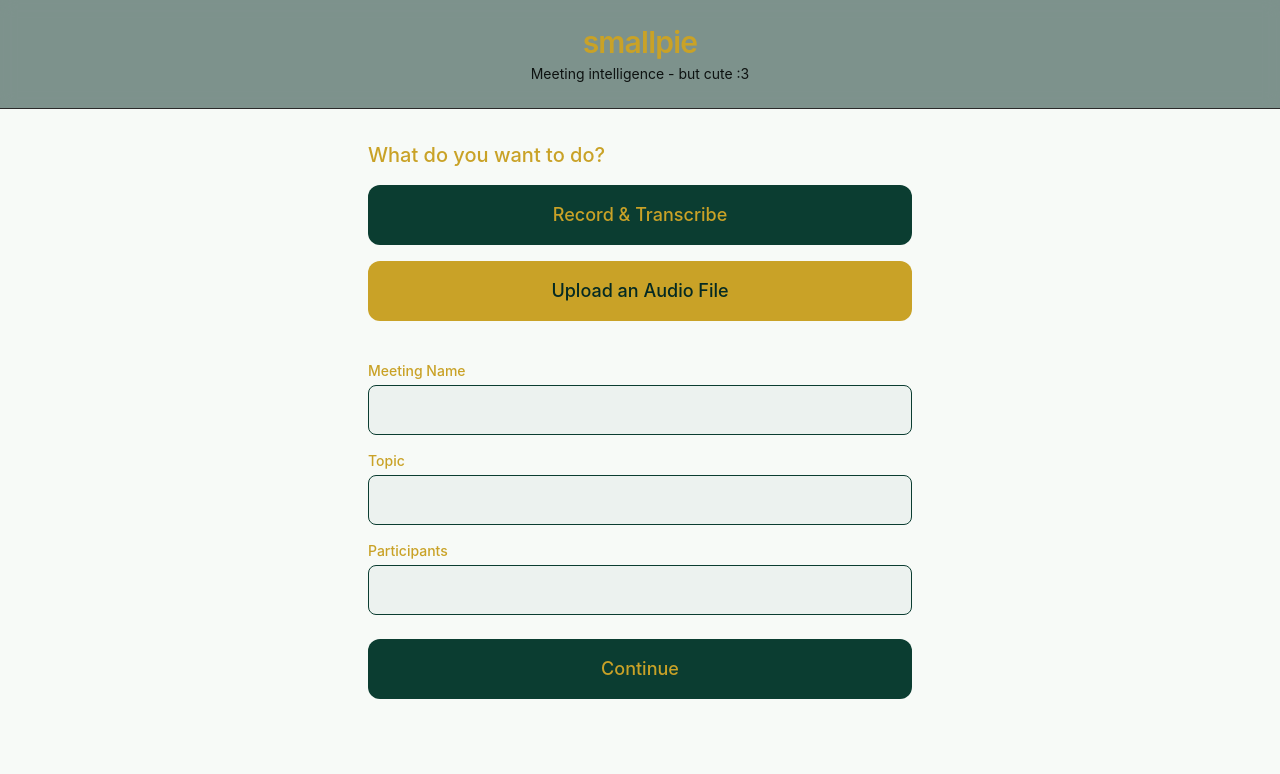
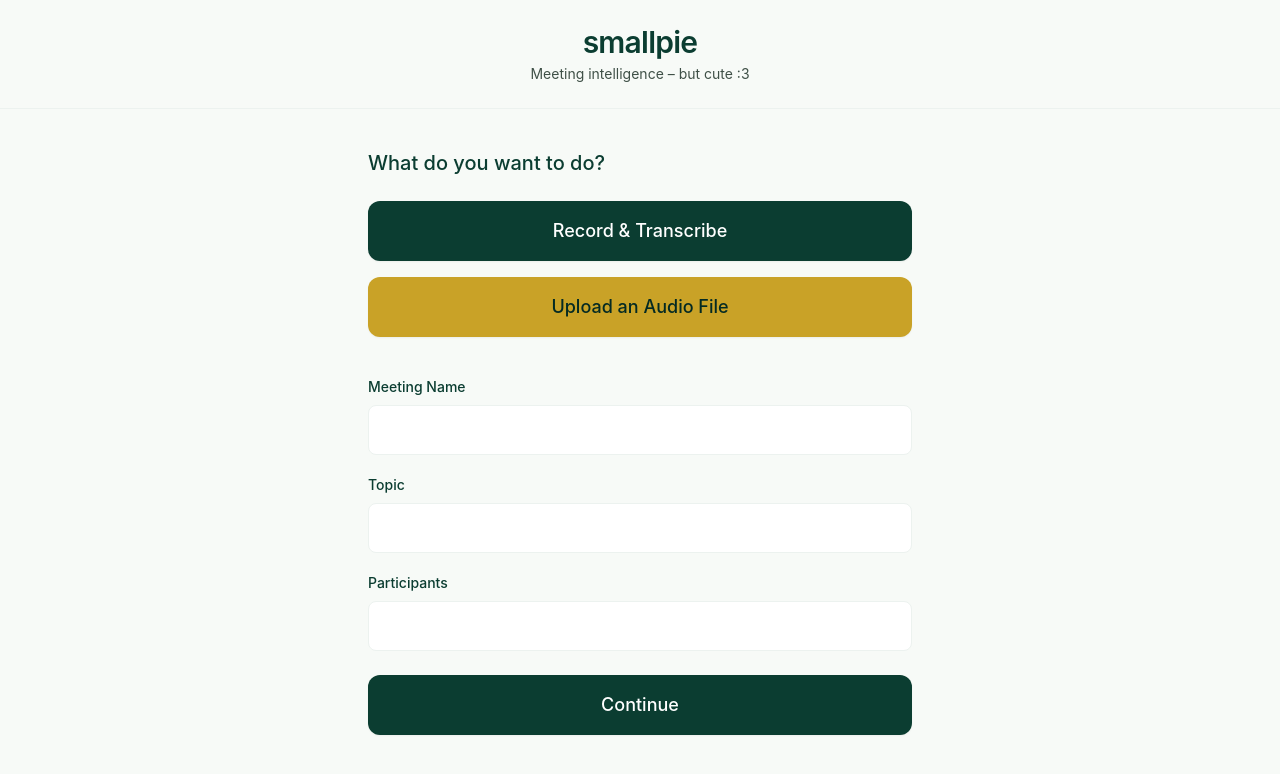
Before and after one commit to deshev-tds/smallpie, a React app: page frontend/index.html in a window 1280 px wide. Both pictures are taken after a click on the button "Record & Transcribe". Built offline with nearby package versions, Linux system fonts and the light colour scheme.

Commit message:
design changes

```diff
--- a/frontend/index.html
+++ b/frontend/index.html
@@ -1,74 +1,82 @@
 <body class="bg-bg text-text font-sans min-h-screen flex flex-col">
-  <header class="py-6 border-b border-[#2a2a2a] bg-forestDark/50 backdrop-blur">
+
+  <!-- Header -->
+  <header class="py-6 border-b border-bgSubtle bg-bg">
     <div class="max-w-xl mx-auto text-center px-4">
-      <h1 class="text-3xl font-semibold tracking-tight text-gold">smallpie</h1>
-      <p class="text-sm text-goldLight mt-1">
-        Meeting intelligence - but cute :3
-      </p>
+      <h1 class="text-3xl font-semibold tracking-tight text-forest">smallpie</h1>
+      <p class="text-sm text-textMuted mt-1">Meeting intelligence – but cute :3</p>
     </div>
   </header>
 
-  <main class="flex-1 max-w-xl mx-auto w-full px-4 py-8 space-y-10">
+  <!-- MAIN -->
+  <main class="flex-1 max-w-xl mx-auto w-full px-4 py-10 space-y-10">
 
-    <section class="space-y-4">
-      <h2 class="text-xl font-medium text-gold">What do you want to do?</h2>
+    <!-- ACTION SELECTION -->
+    <section class="space-y-6">
+      <h2 class="text-xl font-medium text-forest">What do you want to do?</h2>
 
       <div class="grid gap-4">
         <button id="start-recording"
-          class="w-full py-4 rounded-xl bg-forest text-gold text-lg font-medium active:opacity-80 hover:bg-forestDark transition">
+          class="w-full py-4 rounded-xl bg-forest text-white text-lg font-medium shadow-sm hover:bg-forestDark active:scale-[0.98] transition">
           Record & Transcribe
         </button>
 
         <button id="use-file"
-          class="w-full py-4 rounded-xl bg-gold text-forestDark text-lg font-medium hover:bg-goldLight active:opacity-80 transition">
+          class="w-full py-4 rounded-xl bg-gold text-forestDark text-lg font-medium shadow-sm hover:bg-goldSoft active:scale-[0.98] transition">
           Upload an Audio File
         </button>
       </div>
     </section>
 
+    <!-- FORM SECTION -->
     <section id="form-section" class="hidden space-y-6">
-      <div class="space-y-4">
+      <div class="space-y-5">
+
         <label class="block">
-          <span class="text-sm font-medium text-gold">Meeting Name</span>
+          <span class="text-sm font-medium text-forest">Meeting Name</span>
           <input type="text" id="meeting-name"
-            class="block w-full mt-1 rounded-lg border border-forest bg-bgSubtle text-text p-3 focus:ring-2 focus:ring-gold focus:outline-none" />
+            class="block w-full mt-2 rounded-lg border border-bgSubtle bg-white text-text p-3 focus:ring-2 focus:ring-gold focus:border-gold focus:outline-none" />
         </label>
 
         <label class="block">
-          <span class="text-sm font-medium text-gold">Topic</span>
+          <span class="text-sm font-medium text-forest">Topic</span>
           <input type="text" id="meeting-topic"
-            class="block w-full mt-1 rounded-lg border border-forest bg-bgSubtle text-text p-3 focus:ring-2 focus:ring-gold focus:outline-none" />
+            class="block w-full mt-2 rounded-lg border border-bgSubtle bg-white text-text p-3 focus:ring-2 focus:ring-gold focus:border-gold focus:outline-none" />
         </label>
 
         <label class="block">
-          <span class="text-sm font-medium text-gold">Participants</span>
+          <span class="text-sm font-medium text-forest">Participants</span>
           <input type="number" id="meeting-participants"
-            class="block w-full mt-1 rounded-lg border border-forest bg-bgSubtle text-text p-3 focus:ring-2 focus:ring-gold focus:outline-none" />
+            class="block w-full mt-2 rounded-lg border border-bgSubtle bg-white text-text p-3 focus:ring-2 focus:ring-gold focus:border-gold focus:outline-none" />
         </label>
+
       </div>
 
       <button id="begin-flow"
-        class="w-full py-4 rounded-xl bg-forest text-gold text-lg font-medium active:opacity-80 hover:bg-forestDark transition">
+        class="w-full py-4 rounded-xl bg-forest text-white text-lg font-medium shadow-sm hover:bg-forestDark active:scale-[0.98] transition">
         Continue
       </button>
     </section>
 
+    <!-- FILE UPLOAD SECTION -->
     <section id="file-upload-section" class="hidden space-y-6">
+
       <label class="block">
-        <span class="text-sm font-medium text-gold">Choose Audio File</span>
+        <span class="text-sm font-medium text-forest">Choose Audio File</span>
         <input type="file" id="audio-file"
           accept=".wav,.mp3,.m4a,.aac"
-          class="block w-full mt-1 rounded-lg border border-forest bg-bgSubtle text-text p-3 focus:ring-2 focus:ring-gold focus:outline-none" />
+          class="block w-full mt-2 rounded-lg border border-bgSubtle bg-white text-text p-3 focus:ring-2 focus:ring-gold focus:border-gold focus:outline-none" />
       </label>
 
       <button id="upload-file-btn"
-        class="w-full py-4 rounded-xl bg-gold text-forestDark text-lg font-medium hover:bg-goldLight active:opacity-80 transition">
+        class="w-full py-4 rounded-xl bg-gold text-forestDark text-lg font-medium shadow-sm hover:bg-goldSoft active:scale-[0.98] transition">
         Upload & Process
       </button>
     </section>
 
-    <section id="status" class="hidden text-center py-6">
-      <div class="text-goldLight text-lg font-medium" id="status-text">Processing...</div>
+    <!-- STATUS -->
+    <section id="status" class="hidden text-center py-8">
+      <div class="text-forest text-lg font-medium" id="status-text">Processing...</div>
     </section>
 
   </main>
```
